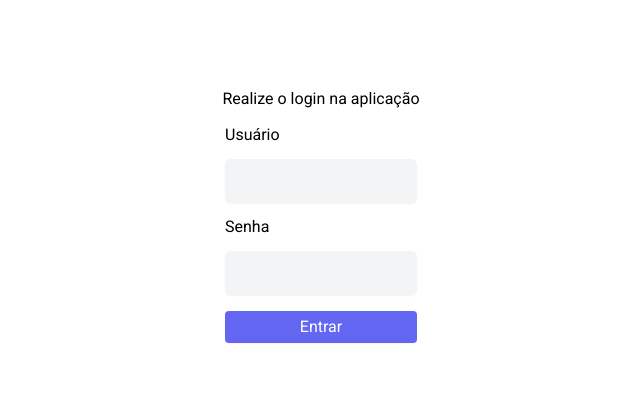
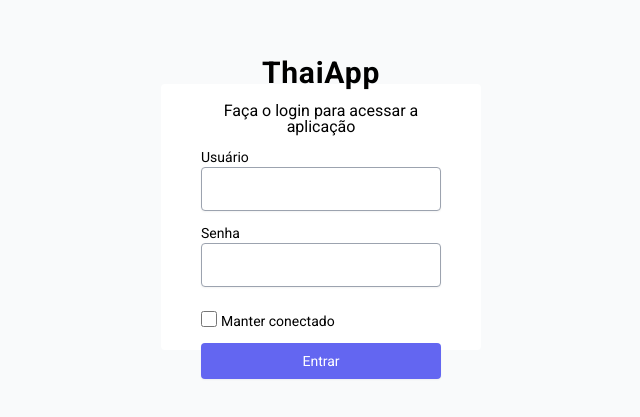
Before and after one commit to jmarc00s/food-app, a Vue app: page / in a window 1280 px wide. Shown: the part 183-600 px from the top of the page, without its empty margins (319-959 px from the left). Built offline with nearby package versions, Linux system fonts and the light colour scheme.

Commit message:
Criação do componente de checkbox e alterações no Login

```diff
--- a/src/components/JButton.vue
+++ b/src/components/JButton.vue
@@ -20,7 +20,7 @@ export default {
 
 <style scoped>
 .btn {
-    @apply p-2 bg-indigo-500 text-white rounded shadow-sm cursor-pointer w-full
+    @apply p-2 bg-indigo-500 text-white text-sm rounded shadow-sm cursor-pointer w-full outline-none
 }
 .btn:hover {
     @apply bg-indigo-600
--- /dev/null
+++ b/src/components/JCheckbox.vue
@@ -0,0 +1,44 @@
+<template>
+  <div class="flex">
+      <input
+        class="input"
+        :value="modelValue"
+        @input="updateValue($event.target.checked)"
+        type="checkbox"
+        :id="id">
+
+      <label class="label" :for="id">{{label}}</label>
+  </div>
+</template>
+
+<script>
+export default {
+    props: {
+        id: {
+            type: String,
+            required: true
+        },
+        label: {
+            type: String,
+            required: true
+        },
+        modelValue: [Boolean]
+    },
+    methods: {
+        updateValue(value){
+            this.$emit('update:modelValue', value);
+        }
+    }
+}
+</script>
+
+<style scoped>
+
+.input{
+    @apply text-lg w-4 h-4
+}
+.label {
+    @apply text-sm pl-1
+}
+
+</style>
--- a/src/components/JInput.vue
+++ b/src/components/JInput.vue
@@ -1,6 +1,6 @@
 <template>
-  <div class="grid gap-3">
-    <label :for="id">{{label}}</label>
+  <div class="grid">
+    <label class="label" :for="id">{{label}}</label>
     <input
       :id="id"
       class="input"
@@ -51,9 +51,12 @@ export default {
 }
 </script>
 
-<style>
+<style scoped>
+.label {
+  @apply text-sm p-0
+}
 .input{
-  @apply mt-1 block w-full shadow-sm sm:text-sm border-gray-300 rounded-md h-11 bg-gray-100 p-4
+  @apply block w-full shadow-sm sm:text-sm rounded h-11 p-4 outline-none border-solid border border-gray-400
 }
 .input:focus{
   @apply border-purple-400
--- a/src/views/Login.vue
+++ b/src/views/Login.vue
@@ -1,10 +1,17 @@
 <template>
   <div class="login">
-    <p> Realize o login na aplicação</p>
-    <div class="form" >
-      <j-input id="form-login" v-model="form.login" type="text" label="Usuário"  />
-      <j-input id="form-password" v-model="form.password" type="password" label="Senha"/>
-      <j-button title="Entrar" v-on:onClick="logIn(form)"/>
+    <div class="form">
+      <div class="form__header">
+        <h2 class="brand">ThaiApp</h2>
+        <h4>Faça o login para acessar a aplicação</h4>
+      </div>
+
+      <j-input class="form__user" id="form-user" v-model="form.user" type="text" label="Usuário"  />
+      <j-input class="form__password" id="form-password" v-model="form.password" type="password" label="Senha"/>
+      <div class="form__options">
+        <j-checkbox label="Manter conectado" id="manter-conectado" v-model="form.keepLoggedIn" />
+      </div>
+      <j-button class="form__button" title="Entrar" v-on:onClick="logIn(form)"/>
     </div>
   </div>
 </template>
@@ -12,22 +19,25 @@
 <script>
 import JInput from '../components/JInput';
 import JButton from '../components/JButton';
+import JCheckbox from '../components/JCheckbox';
+
 import { http } from '../plugins/axios';
 import md5 from 'md5';
 
 export default {
-  components: { JInput, JButton },
+  components: { JInput, JButton, JCheckbox },
   data() {
     return {
       form: {
-        login: '',
-        password: ''
+        user: '',
+        password: '',
+        keepLoggedIn: false
       }
     }
   },
   methods: {
     logIn(form){
-      if(!this._checkFormData(form)) return;
+      if(!this._validateLoginForm(form)) return;
 
       const pLogin = http.get(`users?login=${form.login}&password=${md5(form.password)}`);
       pLogin.then(res => {
@@ -39,7 +49,8 @@ export default {
         window.alert('Usuário e/ou senha incorretos');
       }).catch(e => console.error(e));
     },
-    _checkFormData(form) {
+    _validateLoginForm(form) {
+
       if(!form){
         window.alert("É necessário informar dados para login.");
         return false;
@@ -60,13 +71,38 @@ export default {
 }
 </script>
 
-<style>
+<style scoped>
+
+.form__header {
+  @apply text-center;
+}
+
+.brand {
+  @apply text-center text-3xl font-bold tracking-wide pb-3
+}
+
 .form {
-  @apply grid grid-cols-1 gap-4
+  @apply flex flex-col justify-center bg-white py-5 px-10 rounded w-full h-1/3
+}
+
+.form__user {
+  @apply pt-3
+}
+
+.form__password {
+  @apply py-3
+}
+
+.form__options {
+  @apply flex justify-between py-3
+}
+
+.form__button {
+
 }
 
 .login {
-  @apply h-full bg-white flex flex-col container justify-center items-center mx-auto w-full rounded self-center gap-5
+  @apply  flex flex-col justify-center items-center mx-auto rounded self-center gap-5 h-full sm:w-52 md:w-1/4
 }
 
 </style>
```
